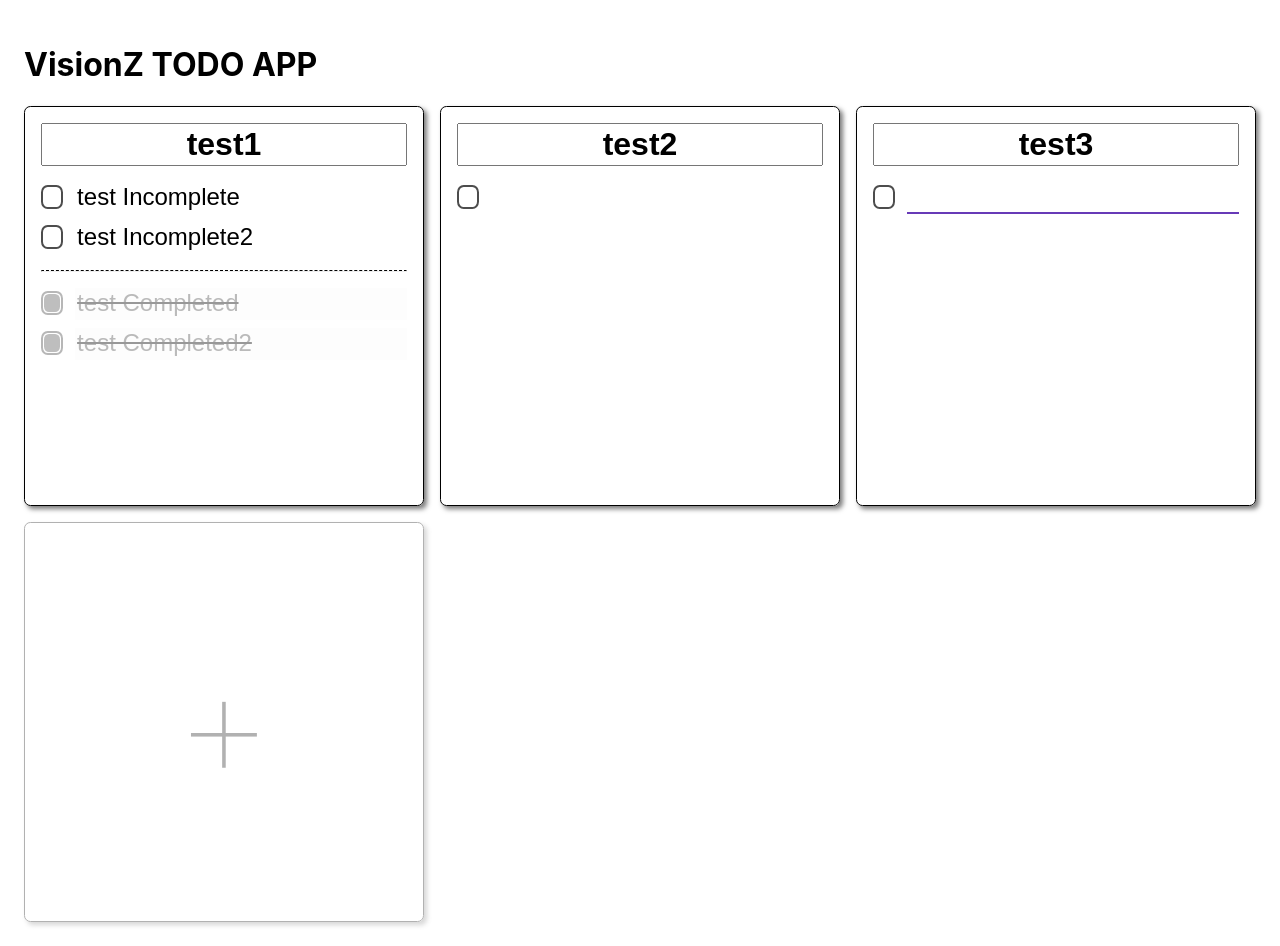
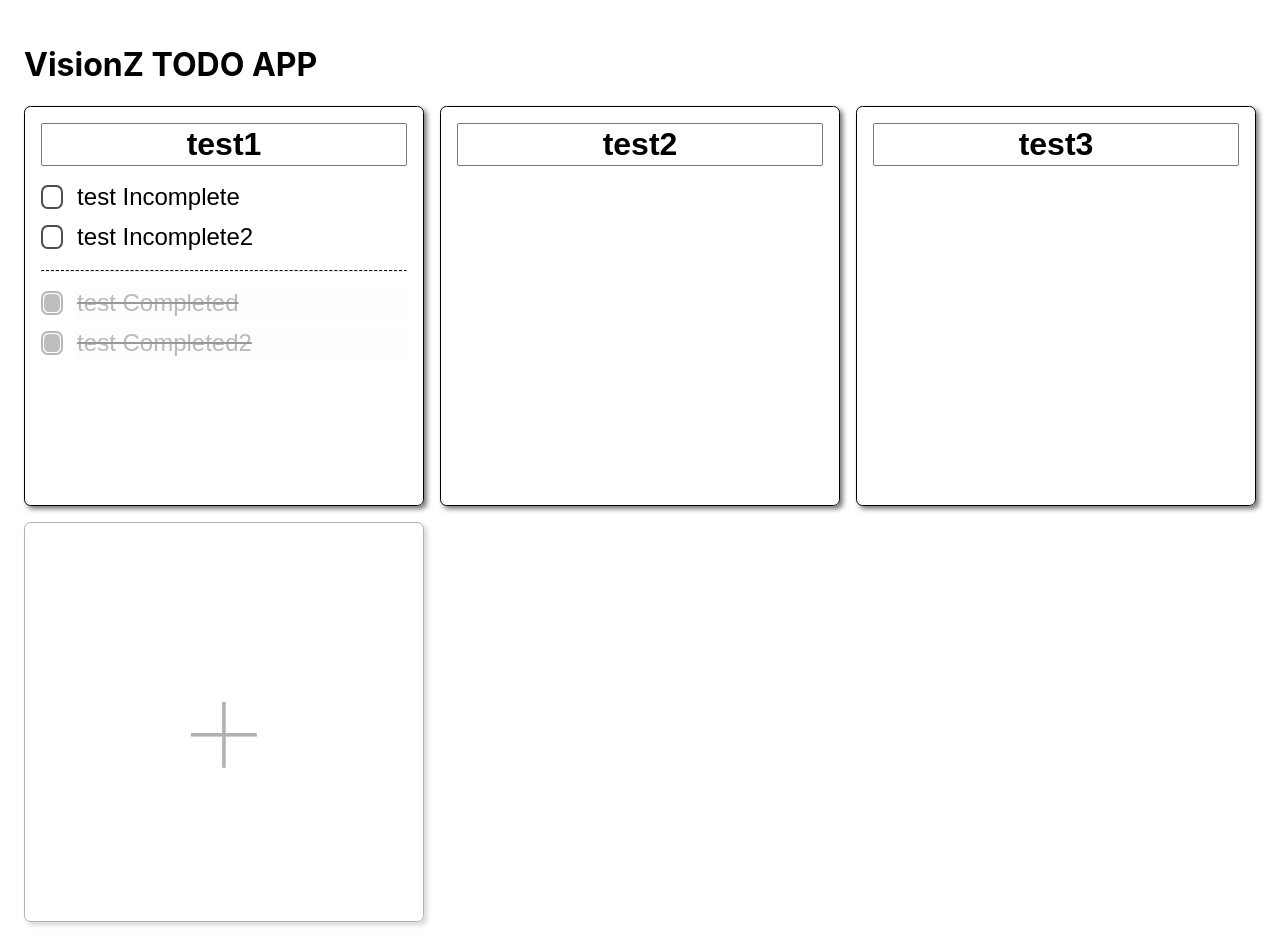
Before and after one commit to s247kim/VisionZ-React-SampleApp, a React (Create React App) app: page / in a window 1280 px wide. Built offline with nearby package versions, Linux system fonts and the light colour scheme.

Commit message:
implemented todo item detail change + creating a new group

```diff
--- a/src/components/shared/checkbox/checkbox.component.tsx
+++ b/src/components/shared/checkbox/checkbox.component.tsx
@@ -3,11 +3,19 @@ import { FC } from "react";
 import styles from "./checkbox.styles.module.scss";
 
 type CheckboxProps = {
-    checked?: boolean
+    checked?: boolean;
+    disabled?: boolean;
+    handleCheckedStateChange?: (isChecked: boolean) => void;
 }
 
-export const Checkbox: FC<CheckboxProps> = ({ checked: isChecked }) => {
-    return <span className={styles.checkbox}>
+export const Checkbox: FC<CheckboxProps> = ({ checked: isChecked, disabled: isDisabled, handleCheckedStateChange }) => {
+    const changeCheckedState = () => {
+        if (!isDisabled && handleCheckedStateChange) {
+            handleCheckedStateChange(!isChecked);
+        }
+    };
+
+    return <span className={styles.checkbox} onClick={changeCheckedState}>
         {isChecked && <div className={"checker"}></div>}
     </span>;
 };
--- a/src/components/shared/checkbox/checkbox.styles.module.scss
+++ b/src/components/shared/checkbox/checkbox.styles.module.scss
@@ -8,6 +8,7 @@
 
   border-radius: 30%;
   border: 2px solid #4d4d4d;
+  cursor: pointer;
 
   :global {
     .checker {
--- a/src/components/shared/checkbox/index.ts
+++ b/src/components/shared/checkbox/index.ts
@@ -1 +1 @@
-export * from './checkbox.component'
+export * from "./checkbox.component";
--- a/src/components/todoGroupCollection/index.ts
+++ b/src/components/todoGroupCollection/index.ts
@@ -1 +1 @@
-export * from './todoGroupCollection.component';
+export * from "./todoGroupCollection.component";
--- a/src/components/todoGroupCollection/todoGroup/emptyTodoGroup.component.tsx
+++ b/src/components/todoGroupCollection/todoGroup/emptyTodoGroup.component.tsx
@@ -2,7 +2,12 @@ import { FC } from "react";
 
 import styles from "./todoGroup.styles.module.scss";
 
-export const EmptyTodoGroup: FC = () => {
+type EmptyTodoGroupProps = {
+    handleClick: () => void;
+}
 
-    return <article className={[styles.todoGroup, styles.emptyTodoGroup].join(" ")}></article>;
+export const EmptyTodoGroup: FC<EmptyTodoGroupProps> = ({ handleClick }) => {
+
+    return <article className={[styles.todoGroup, styles.emptyTodoGroup].join(" ")}
+                    onClick={handleClick}></article>;
 };
--- a/src/components/todoGroupCollection/todoGroup/todoGroup.component.tsx
+++ b/src/components/todoGroupCollection/todoGroup/todoGroup.component.tsx
@@ -1,24 +1,46 @@
-import { FC } from "react";
+import { Dispatch, FC, SetStateAction } from "react";
 
 import styles from "./todoGroup.styles.module.scss";
 import { TodoGroupType } from "../todoGroupCollection.types";
 import { TodoItemList } from "./todoItem";
 
-type TodoGroupProps = Omit<TodoGroupType, "groupId"> & {
-    changeGroupTitle: (newTitle: string) => void;
+type TodoGroupProps = TodoGroupType & {
+    setGroupDetails: Dispatch<SetStateAction<TodoGroupType[]>>;
 };
 
-export const TodoGroup: FC<TodoGroupProps> = ({ groupTitle, incompleteList, completedList, changeGroupTitle }) => {
+export const TodoGroup: FC<TodoGroupProps> = ({
+                                                  groupId,
+                                                  groupTitle,
+                                                  incompleteList,
+                                                  completedList,
+                                                  setGroupDetails
+                                              }) => {
+
+    const changeGroupTitle = (newTitle: string): void => {
+        setGroupDetails(state => {
+            const groupDetail = state.find(x => x.groupId === groupId);
+            if (groupDetail) {
+                groupDetail.groupTitle = newTitle;
+                return [...state];
+            }
+
+            return state;
+        });
+    };
+
+    const shouldAutoFocus = !groupTitle && !incompleteList.length && !completedList.length;
+
     return <article className={styles.todoGroup}>
-        <input type={"text"} className={"todo-title"} value={groupTitle}
+        <input type={"text"} className={"todo-title"} value={groupTitle} autoFocus={shouldAutoFocus}
                onChange={(event) => changeGroupTitle(event.target.value)}/>
 
-        <TodoItemList todoItemList={incompleteList}/>
+        <TodoItemList todoItemList={incompleteList} todoGroupId={groupId} setGroupDetails={setGroupDetails}/>
 
         {!!completedList.length &&
             <>
                 <hr/>
-                <TodoItemList todoItemList={completedList} completed/>
+                <TodoItemList todoItemList={completedList} todoGroupId={groupId} setGroupDetails={setGroupDetails}
+                              completed/>
             </>
         }
     </article>;
--- a/src/components/todoGroupCollection/todoGroup/todoItem/index.ts
+++ b/src/components/todoGroupCollection/todoGroup/todoItem/index.ts
@@ -1 +1 @@
-export * from './todoItemList.component'
+export * from "./todoItemList.component";
--- a/src/components/todoGroupCollection/todoGroup/todoItem/todoItem.component.tsx
+++ b/src/components/todoGroupCollection/todoGroup/todoItem/todoItem.component.tsx
@@ -3,8 +3,20 @@ import { TodoItemType } from "../../todoGroupCollection.types";
 
 type TodoItemProps = Omit<TodoItemType, "itemId"> & {
     completed?: boolean;
+    handleItemDetailChange: (newDetail: string) => void;
 };
 
-export const TodoItem = forwardRef<HTMLInputElement, TodoItemProps>(({ itemDetail, completed: isCompleted }, ref) => {
-    return <input ref={ref} className={"todo-item-text"} value={itemDetail} disabled={isCompleted}/>;
+export const TodoItem = forwardRef<HTMLInputElement, TodoItemProps>(({
+                                                                         itemDetail,
+                                                                         completed: isCompleted,
+                                                                         handleItemDetailChange
+                                                                     }, ref) => {
+    const changeItemDetail = (newDetail: string) => {
+        if (!isCompleted) {
+            handleItemDetailChange(newDetail);
+        }
+    };
+
+    return <input ref={ref} className={"todo-item-text"} value={itemDetail}
+                  onChange={event => changeItemDetail(event.target.value)} disabled={isCompleted}/>;
 });
--- a/src/components/todoGroupCollection/todoGroup/todoItem/todoItemList.component.tsx
+++ b/src/components/todoGroupCollection/todoGroup/todoItem/todoItemList.component.tsx
@@ -1,5 +1,5 @@
-import { TodoItemType } from "../../todoGroupCollection.types";
-import { FC, useEffect, useRef } from "react";
+import { TodoGroupType, TodoItemType } from "../../todoGroupCollection.types";
+import { Dispatch, FC, SetStateAction } from "react";
 
 import styles from "./todoItemList.styles.module.scss";
 import { Checkbox } from "../../../shared/checkbox";
@@ -8,32 +8,38 @@ import { TodoItem } from "./todoItem.component";
 type TodoItemListProps = {
     completed?: boolean
     todoItemList: TodoItemType[];
+    todoGroupId: string;
+    setGroupDetails: Dispatch<SetStateAction<TodoGroupType[]>>;
 };
 
-export const TodoItemList: FC<TodoItemListProps> = ({ completed: isCompleted, todoItemList }) => {
-    const firstEmptyInputRef = useRef<HTMLInputElement>(null);
-    const isEmpty = !isCompleted && todoItemList.length === 0;
+export const TodoItemList: FC<TodoItemListProps> = ({
+                                                        completed: isCompleted,
+                                                        todoItemList,
+                                                        todoGroupId,
+                                                        setGroupDetails
+                                                    }) => {
+    const changeDetail = (itemId: string, newDetail: string) => {
+        setGroupDetails(state => {
+            const groupDetail = state.find(x => x.groupId === todoGroupId);
+            if (groupDetail) {
+                const item = groupDetail.incompleteList.find(x => x.itemId === itemId);
+                if (item) {
+                    item.itemDetail = newDetail;
+                    return [...state];
+                }
+            }
 
-    useEffect(() => {
-        if (isEmpty) {
-            firstEmptyInputRef.current?.focus();
-        }
-    }, [isEmpty]);
-
-    if (isEmpty) {
-        return <div className={styles.todoItemList}>
-            <div className={`todo-item-container`}>
-                <Checkbox/>
-                <TodoItem ref={firstEmptyInputRef} itemDetail={""}/>
-            </div>
-        </div>;
-    }
+            return state;
+        });
+    };
 
     return <div className={[styles.todoItemList, isCompleted ? styles.completed : "incomplete"].join(" ")}>
         {todoItemList?.map(({ itemId, itemDetail }) => {
             return <div key={itemId} className={`todo-item-container`}>
-                <Checkbox checked={isCompleted}/>
-                <TodoItem itemDetail={itemDetail} completed={isCompleted}/>
+                <Checkbox disabled={!itemDetail} checked={isCompleted}
+                          handleCheckedStateChange={() => console.log("hello")}/>
+                <TodoItem itemDetail={itemDetail} completed={isCompleted}
+                          handleItemDetailChange={changeDetail.bind(null, itemId)}/>
             </div>;
         })}
     </div>;
--- a/src/components/todoGroupCollection/todoGroupCollection.component.tsx
+++ b/src/components/todoGroupCollection/todoGroupCollection.component.tsx
@@ -25,19 +25,20 @@ const testData: TodoGroupType[] = [
 export const TodoGroupCollection: FC = () => {
     const [groupDetails, setGroupDetails] = useState<TodoGroupType[]>(testData);
 
-    const changeGroupTitle = (groupId: string, newTitle: string): void => {
-        const groupDetail = groupDetails.find(x => x.groupId === groupId);
-        if (groupDetail) {
-            groupDetail.groupTitle = newTitle;
-            setGroupDetails([...groupDetails]);
-        }
-    }
+    const createNewGroup = () => {
+        setGroupDetails([...groupDetails, {
+            groupId: v4().toString(),
+            groupTitle: "",
+            incompleteList: [],
+            completedList: []
+        }]);
+    };
 
     return <section className={styles.todoGroupCollection}>
-        {groupDetails.map(({ groupId, groupTitle, incompleteList, completedList }) => {
-            return <TodoGroup key={groupId} groupTitle={groupTitle} incompleteList={incompleteList}
-                              completedList={completedList} changeGroupTitle={changeGroupTitle.bind(null, groupId)}/>;
+        {groupDetails.map((groupDetail) => {
+            return <TodoGroup key={groupDetail.groupId} {...groupDetail}
+                              setGroupDetails={setGroupDetails}/>;
         })}
-        <EmptyTodoGroup/>
+        <EmptyTodoGroup handleClick={createNewGroup}/>
     </section>;
 };
```
Also changed, not shown: src/components/todoGroupCollection/todoGroupCollection.types.ts (+6 -6 lines).
